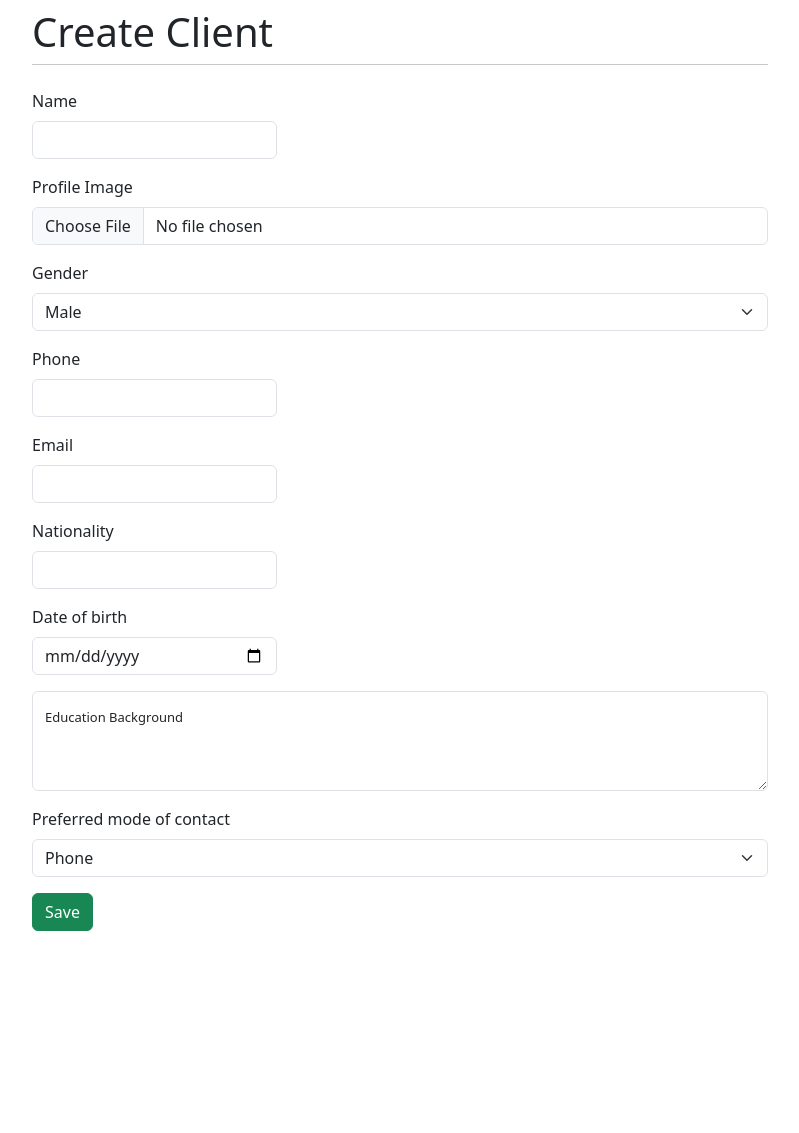
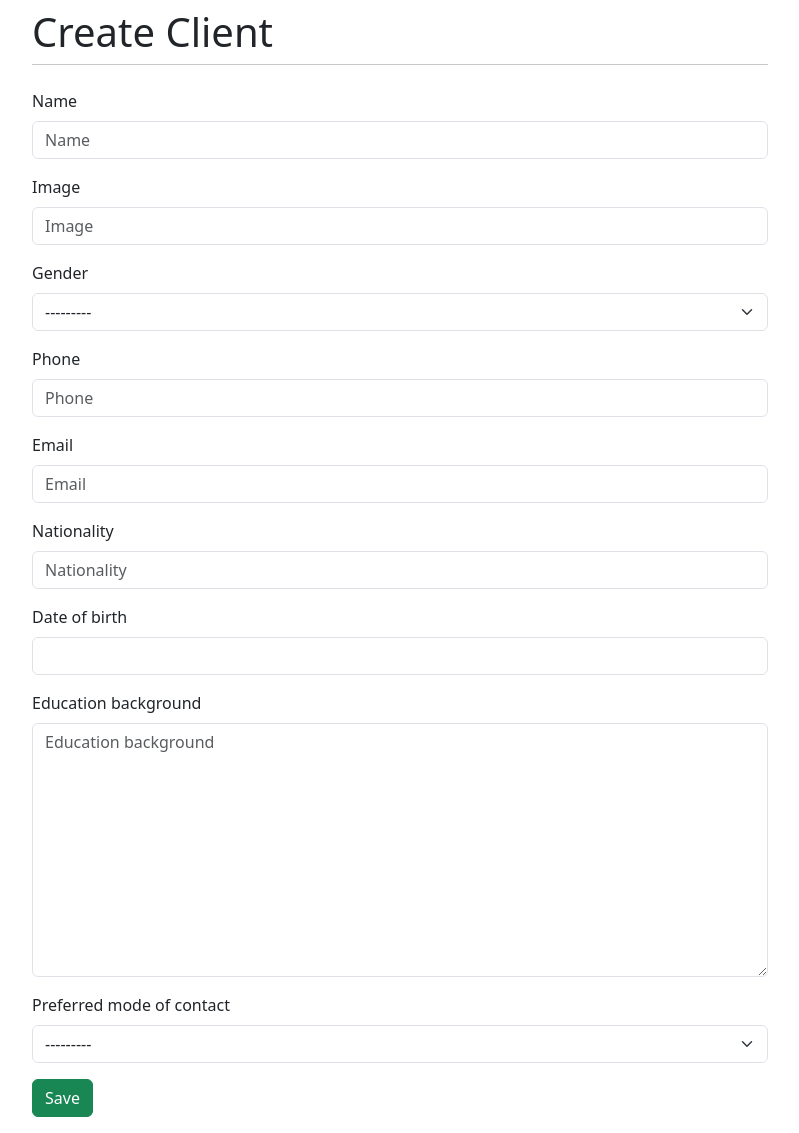
Before and after one commit to phoenixsubash/client_app, a Django app: template templates/create_client.html in a window 1280 px wide. Shown: the whole page, without its empty margins (240-1039 px from the left). Before the commit the page ends 931 px from the top, so only its background shows below. Run offline with Django 4.2, Linux system fonts and the light colour scheme; the template is opened without the code that fills it: values that come from a table or form of the project are taken from there, others are empty; parts of the project's set-up code (start-up, migrations or seed data) failed here and were passed over; some libraries are stand-ins or nearby versions.

Commit message:
Fix: Cloudinary and Bootstrap fixed

```diff
--- a/clients/forms.py
+++ b/clients/forms.py
@@ -1,11 +1,11 @@
 from django import forms
 from .models import Client
-from cloudinary.forms import CloudinaryFileField
+# from cloudinary.forms import CloudinaryFileField
+from .bootstrap_forms import BootstrapFileField
 
 
 class ClientForm(forms.ModelForm):
     class Meta:
         model = Client
-        profile_image = CloudinaryFileField(
-            options={"folder": "profile_images"})
+        profile_image = BootstrapFileField()
         fields = '__all__'
--- a/clients/models.py
+++ b/clients/models.py
@@ -18,7 +18,7 @@ class Client(models.Model):
     ]
 
     name = models.CharField(max_length=100)
-    profile_image = CloudinaryField('image')
+    profile_image = CloudinaryField('image', folder="Profile_image")
     gender = models.CharField(max_length=1, choices=GENDER_CHOICES)
     phone = models.CharField(max_length=20)
     email = models.EmailField()
--- a/clients/urls.py
+++ b/clients/urls.py
@@ -2,5 +2,5 @@ from django.urls import path
 from .views import *
 
 urlpatterns = [
-    path("login", create_client, name="login")
+    path("", create_client, name="create_client")
 ]
--- a/django_auth/settings.py
+++ b/django_auth/settings.py
@@ -45,6 +45,7 @@ INSTALLED_APPS = [
     # My applications
     'clients',
     'cloudinary',
+    'bootstrap5',
 ]
 
 MIDDLEWARE = [
--- a/requirements.txt
+++ b/requirements.txt
@@ -1,7 +1,10 @@
 asgiref==3.7.2
+beautifulsoup4==4.12.2
 certifi==2023.5.7
 cloudinary==1.33.0
 Django==4.2.1
+django-bootstrap-v5==1.0.11
 six==1.16.0
+soupsieve==2.4.1
 sqlparse==0.4.4
 urllib3==1.26.16
--- a/templates/create_client.html
+++ b/templates/create_client.html
@@ -1,9 +1,12 @@
-<!-- create_client.html -->
+<!-- Load bootstrap  -->
+{% load bootstrap5 %}
+{% bootstrap_css %}
+{% bootstrap_javascript %}
+{% bootstrap_messages %}
+
 <!DOCTYPE html>
 <html>
 <head>
-    <link href="https://cdn.jsdelivr.net/npm/bootstrap@5.3.0-alpha3/dist/css/bootstrap.min.css" rel="stylesheet" integrity="sha384-KK94CHFLLe+nY2dmCWGMq91rCGa5gtU4mk92HdvYe+M/SXH301p5ILy+dN9+nJOZ" crossorigin="anonymous">
-    <script src="https://cdn.jsdelivr.net/npm/bootstrap@5.3.0-alpha3/dist/js/bootstrap.bundle.min.js" integrity="sha384-ENjdO4Dr2bkBIFxQpeoTz1HIcje39Wm4jDKdf19U8gI4ddQ3GYNS7NTKfAdVQSZe" crossorigin="anonymous"></script>
     <title>Create Client</title>
 </head>
 <body>
@@ -12,93 +15,15 @@
         <div class="col-8">
           <h1 class="mt-2">Create Client</h1>
           <hr class="mt-0 mb-4">
-          <form method="post" class="needs-validation" novalidate>
+          <form method="post" class="needs-validation" enctype="multipart/form-data" novalidate>
             {% csrf_token %}
-            <!-- {{ form }} -->
-            <div class="col-md-4 mb-3">
-                <label for="name" class="form-label">Name</label>
-                <input type="text" class="form-control" id="name" required>
-                <div class="invalid-feedback">
-                  Field required*
-                </div>
-              </div>
-              <div class="mb-3">
-                <label for="formFile" class="form-label">Profile Image</label>
-                <input class="form-control" type="file" id="formFile" required>
-                <div class="invalid-feedback">
-                    Field required*
-                  </div>
-              </div>
-              <label for="Gender" class="form-label">Gender </label>
-              <select class="form-select mb-3" aria-label="Default select example">
-                <option value="Male">Male</option>
-                <option value="Female">Female</option>
-                <option value="Other">Other</option>
-              </select>
-              <div class="col-md-4 mb-3">
-                <label for="phone" class="form-label">Phone</label>
-                <input type="text" class="form-control" id="phone" required>
-                <div class="invalid-feedback">
-                  Field required*
-                </div>
-              </div>
-              <div class="col-md-4 mb-3">
-                <label for="email" class="form-label">Email</label>
-                <input type="email" class="form-control" id="email" required>
-                <div class="invalid-feedback">
-                  Please enter valid email*
-                </div>
-              </div>
-              <div class="col-md-4 mb-3">
-                <label for="nationality" class="form-label">Nationality</label>
-                <input type="text" class="form-control" id="nationality" required>
-                <div class="invalid-feedback">
-                  Field required*
-                </div>
-              </div>
-              <div class="col-md-4 mb-3">
-                <label for="dateofbirth" class="form-label">Date of birth</label>
-                <input type="date" class="form-control" id="dateofbirth" required>
-                <div class="invalid-feedback">
-                  Field required*
-                </div>
-              </div>
-              <div class="form-floating mb-3">
-                <textarea class="form-control" placeholder="Leave a comment here" id="education_background" style="height: 100px"></textarea>
-                <label for="education_background" style="font-size: 13px;">Education Background</label>
-              </div>
-              <label for="preferred_mode_of_contact" class="form-label">Preferred mode of contact</label>
-              <select class="form-select mb-3" aria-label="Default select example">
-                <option value="Phone">Phone</option>
-                <option value="Email">Email</option>
-                <option value="None">None</option>
-              </select>
+          {% bootstrap_form form %}
+            {% buttons%}
             <button type="submit" class="btn btn-success">Save</button>
+            {% endbuttons%}
           </form>
         </div>
       </div>
     </div>
   </body>
 </html>
-
-<script>
-    // Example starter JavaScript for disabling form submissions if there are invalid fields
-(() => {
-  'use strict'
-
-  // Fetch all the forms we want to apply custom Bootstrap validation styles to
-  const forms = document.querySelectorAll('.needs-validation')
-
-  // Loop over them and prevent submission
-  Array.from(forms).forEach(form => {
-    form.addEventListener('submit', event => {
-      if (!form.checkValidity()) {
-        event.preventDefault()
-        event.stopPropagation()
-      }
-
-      form.classList.add('was-validated')
-    }, false)
-  })
-})()
-</script>
```
Also changed, not shown: clients/bootstrap_forms.py (added, +8 -0 lines), README.md (added), db.sqlite3.
